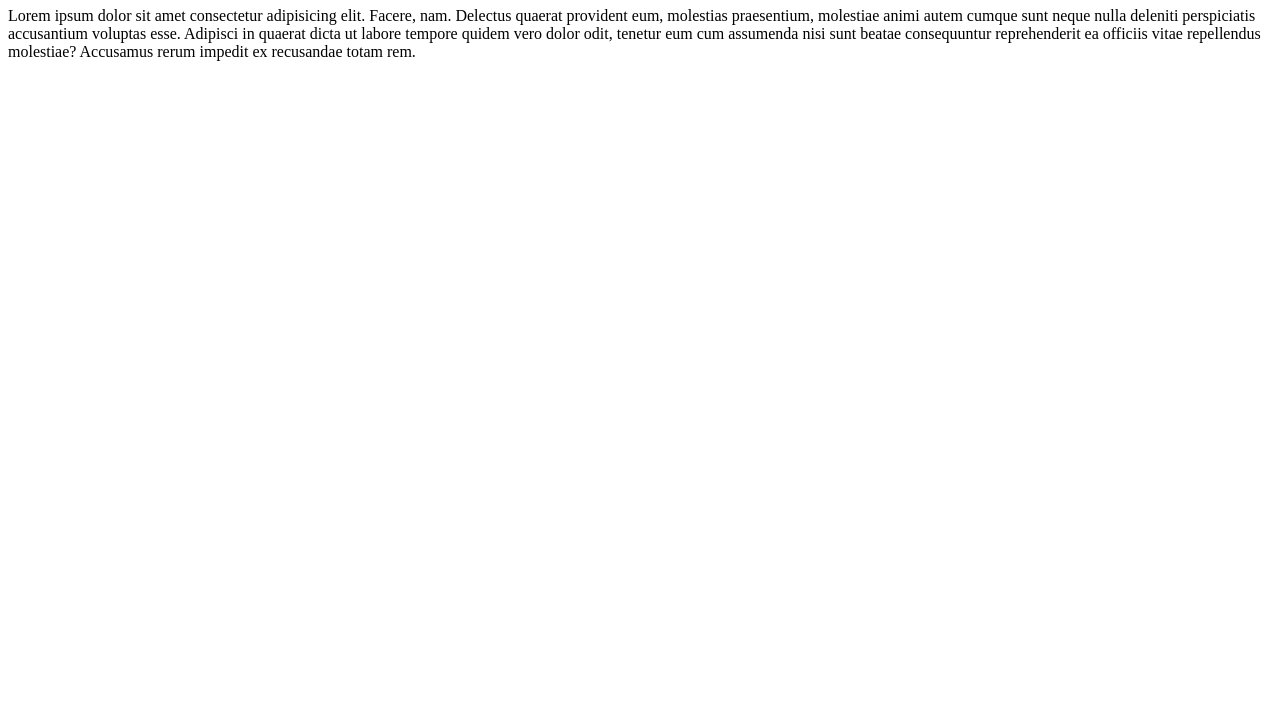
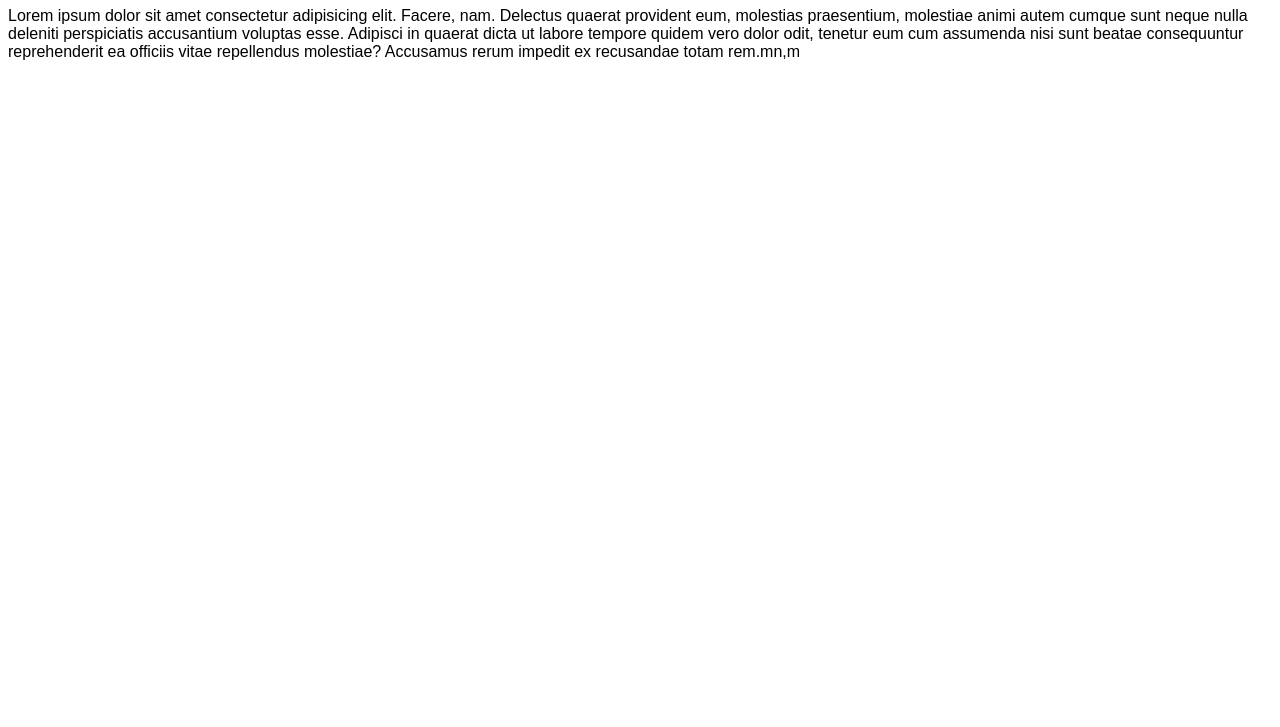
Before and after one commit to olena-ho/github-task, a plain HTML site: page index.html in a window 1280 px wide. Shown: the part 73-800 px from the top of the page. Drawn offline with Linux system fonts and the light colour scheme.

Commit message:
p style update

```diff
--- a/index.html
+++ b/index.html
@@ -14,7 +14,7 @@
   <h1>Test</h1>
   <div>
     <p>
-      Lorem ipsum dolor sit amet consectetur adipisicing elit. Facere, nam. Delectus quaerat provident eum, molestias praesentium, molestiae animi autem cumque sunt neque nulla deleniti perspiciatis accusantium voluptas esse. Adipisci in quaerat dicta ut labore tempore quidem vero dolor odit, tenetur eum cum assumenda nisi sunt beatae consequuntur reprehenderit ea officiis vitae repellendus molestiae? Accusamus rerum impedit ex recusandae totam rem.
+      Lorem ipsum dolor sit amet consectetur adipisicing elit. Facere, nam. Delectus quaerat provident eum, molestias praesentium, molestiae animi autem cumque sunt neque nulla deleniti perspiciatis accusantium voluptas esse. Adipisci in quaerat dicta ut labore tempore quidem vero dolor odit, tenetur eum cum assumenda nisi sunt beatae consequuntur reprehenderit ea officiis vitae repellendus molestiae? Accusamus rerum impedit ex recusandae totam rem.mn,m
     </p>
   </div>
 </body>
--- a/style.css
+++ b/style.css
@@ -1,3 +1,7 @@
 h1{
   color: blueviolet;
 }
+
+p{
+  font-family: Arial, Helvetica, sans-serif;
+}
```
